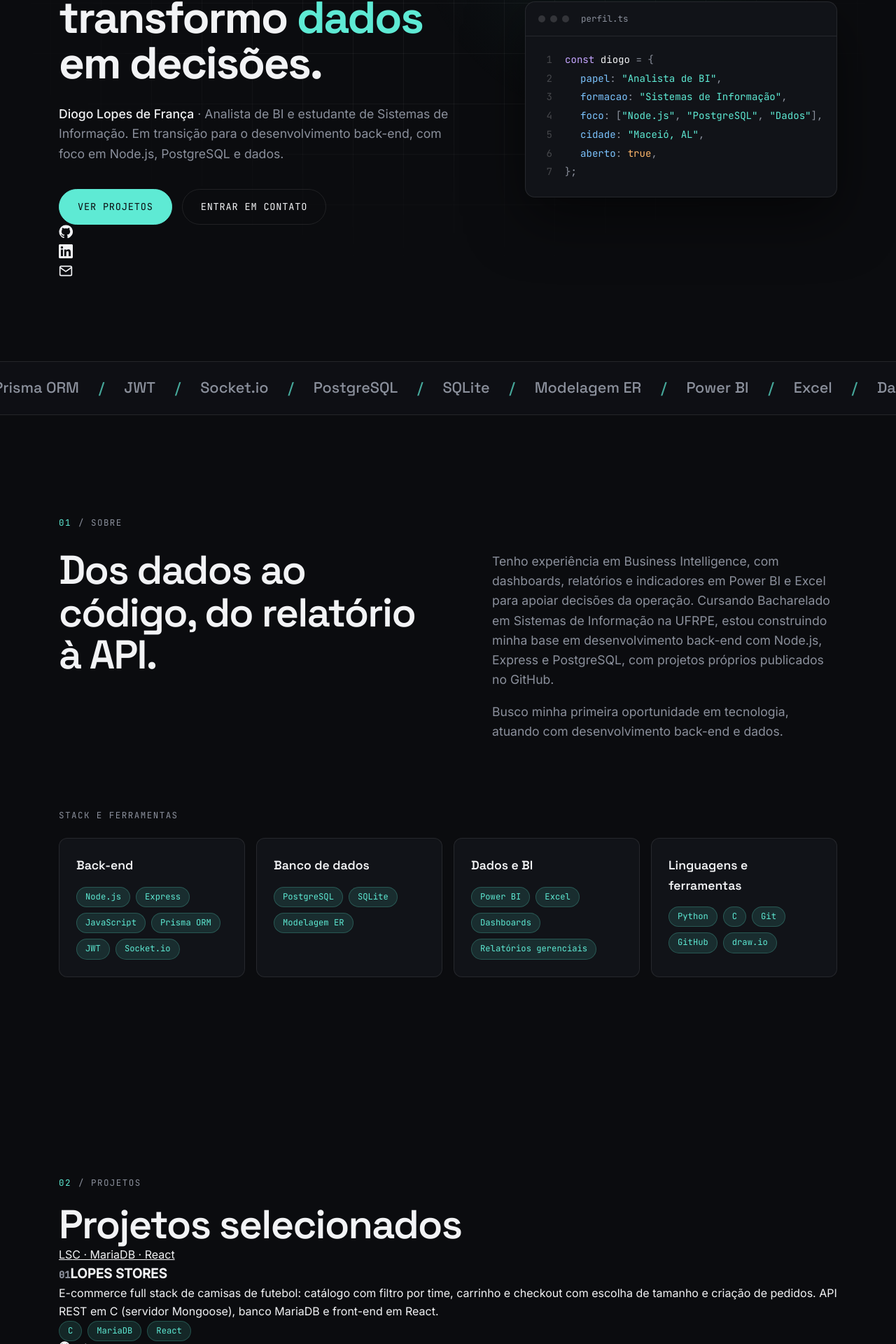
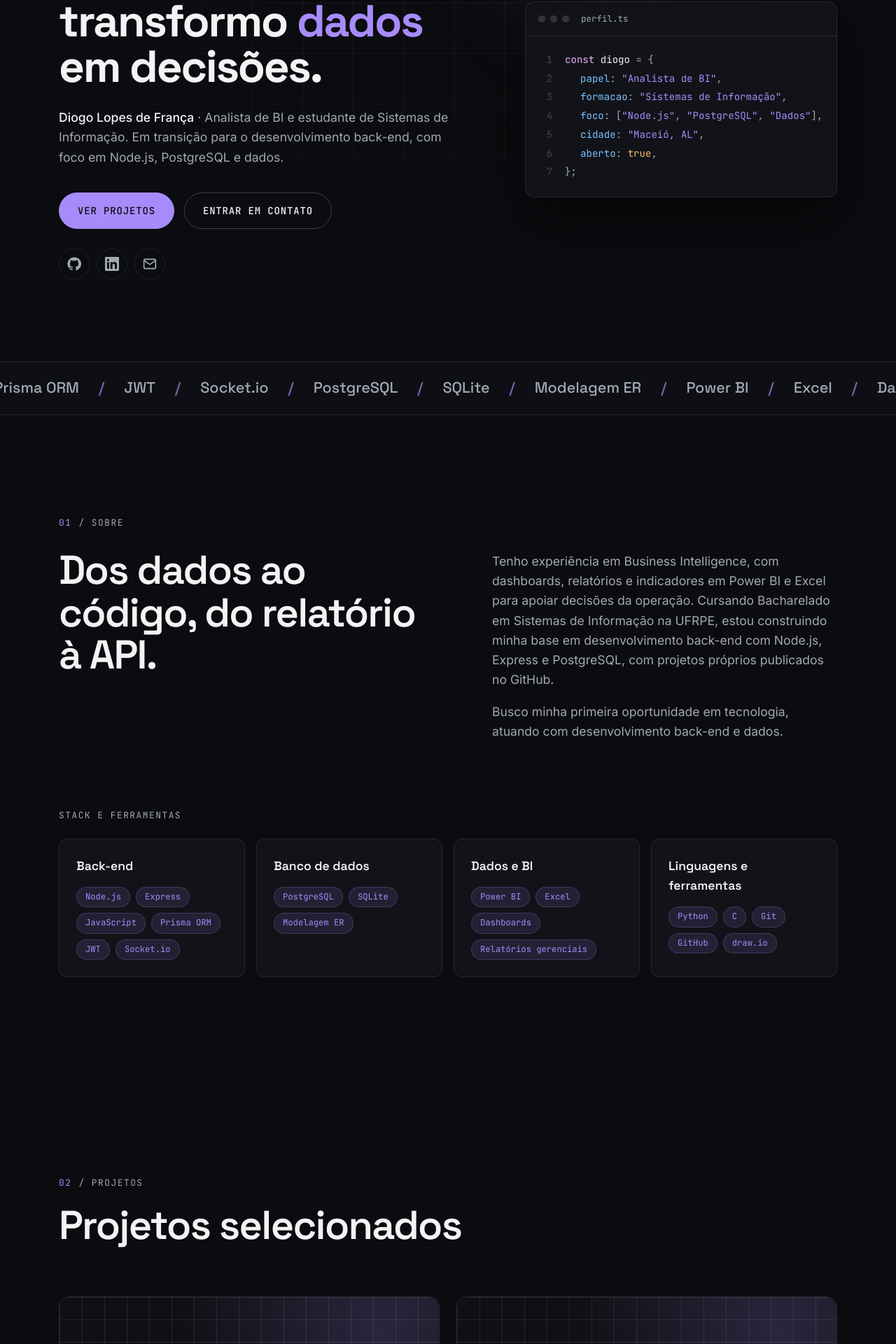
Before and after one commit to dioguinholf/MEU-PORTIFOLIO, a Next.js app: page / in a window 1280 px wide. Shown: the part 284-2204 px from the top of the page at 70% size. Built offline with nearby package versions, Linux system fonts and the light colour scheme.

Commit message:
style: troca o destaque para roxo, melhora o contraste e estiliza os novos componentes

```diff
--- a/app/globals.css
+++ b/app/globals.css
@@ -6,9 +6,9 @@
   --surface: #111318;
   --line: rgba(255, 255, 255, 0.09);
   --text: #f2f3f5;
-  --muted: #8b909c;
-  --accent: #5eead4; /* verde-água: único destaque do site */
-  --accent-soft: rgba(94, 234, 212, 0.12);
+  --muted: #a3a8b3; /* cinza mais claro: melhor leitura sobre o fundo escuro */
+  --accent: #a78bfa; /* roxo: único destaque do site */
+  --accent-soft: rgba(167, 139, 250, 0.12);
 
   --font-display: "Space Grotesk", "Arial Narrow", sans-serif;
   --font-body: "Inter", system-ui, sans-serif;
@@ -97,7 +97,7 @@ button:focus-visible {
   pointer-events: none;
   background: radial-gradient(
     520px circle at var(--mx, 70%) var(--my, 20%),
-    rgba(94, 234, 212, 0.07),
+    rgba(167, 139, 250, 0.07),
     transparent 60%
   );
 }
@@ -114,7 +114,7 @@ footer {
   align-items: center;
   gap: 10px;
   font-family: var(--font-mono);
-  font-size: 0.78rem;
+  font-size: 0.8rem;
   letter-spacing: 0.12em;
   text-transform: uppercase;
   color: var(--muted);
@@ -136,10 +136,17 @@ footer {
   justify-content: space-between;
   align-items: center;
   padding: 0 var(--gutter);
-  background: rgba(11, 12, 15, 0.7);
+  background: rgba(11, 12, 15, 0.35);
   backdrop-filter: blur(14px);
-  border-bottom: 1px solid var(--line);
+  border-bottom: 1px solid transparent;
   z-index: 9999;
+  transition: background 0.3s, border-color 0.3s;
+}
+
+/* Depois de rolar um pouco, a barra fica mais sólida para não brigar com o conteúdo */
+.navbar.scrolled {
+  background: rgba(11, 12, 15, 0.85);
+  border-bottom-color: var(--line);
 }
 
 .logo {
@@ -157,12 +164,14 @@ footer {
 
 .nav-links {
   display: flex;
-  gap: 36px;
+  align-items: center;
+  gap: 32px;
 }
 
 .nav-links a {
+  position: relative;
   font-family: var(--font-mono);
-  font-size: 0.82rem;
+  font-size: 0.875rem;
   letter-spacing: 0.08em;
   text-transform: uppercase;
   text-decoration: none;
@@ -171,7 +180,38 @@ footer {
 }
 
 .nav-links a:hover {
+  color: var(--text);
+}
+
+/* Seção atual: texto claro e um tracinho verde embaixo */
+.nav-links a[aria-current="true"] {
+  color: var(--text);
+}
+
+.nav-links a[aria-current="true"]:not(.nav-cta)::after {
+  content: "";
+  position: absolute;
+  left: 0;
+  right: 0;
+  bottom: -6px;
+  height: 2px;
+  border-radius: 2px;
+  background: var(--accent);
+}
+
+/* "Contato" vira um botão: é a ação que mais importa para quem visita */
+.nav-links a.nav-cta {
+  padding: 9px 18px;
+  border: 1px solid rgba(167, 139, 250, 0.45);
+  border-radius: 999px;
   color: var(--accent);
+  transition: background 0.25s, color 0.25s;
+}
+
+.nav-links a.nav-cta:hover,
+.nav-links a.nav-cta[aria-current="true"] {
+  background: var(--accent);
+  color: var(--bg);
 }
 
 .menu-toggle {
@@ -211,7 +251,8 @@ footer {
    ========================================== */
 .hero {
   position: relative;
-  min-height: 100vh;
+  /* Em telas muito altas, limita a altura para não sobrar um vazio enorme */
+  min-height: min(100vh, 900px);
   display: flex;
   align-items: center;
   padding: calc(var(--nav-height) + 40px) 0 60px;
@@ -242,16 +283,16 @@ footer {
   height: 8px;
   border-radius: 50%;
   background: var(--accent);
-  box-shadow: 0 0 0 0 rgba(94, 234, 212, 0.6);
+  box-shadow: 0 0 0 0 rgba(167, 139, 250, 0.6);
   animation: pulse 2.2s infinite;
 }
 
 @keyframes pulse {
   70% {
-    box-shadow: 0 0 0 10px rgba(94, 234, 212, 0);
+    box-shadow: 0 0 0 10px rgba(167, 139, 250, 0);
   }
   100% {
-    box-shadow: 0 0 0 0 rgba(94, 234, 212, 0);
+    box-shadow: 0 0 0 0 rgba(167, 139, 250, 0);
   }
 }
 
@@ -288,10 +329,14 @@ footer {
 }
 
 .btn {
-  display: inline-block;
+  display: inline-flex;
+  align-items: center;
+  justify-content: center;
+  gap: 10px;
   padding: 14px 26px;
   font-family: var(--font-mono);
-  font-size: 0.85rem;
+  font-size: 0.875rem;
+  font-weight: 500;
   letter-spacing: 0.06em;
   text-transform: uppercase;
   text-decoration: none;
@@ -311,13 +356,37 @@ footer {
 }
 
 .btn-ghost {
-  border: 1px solid var(--line);
+  border: 1px solid rgba(255, 255, 255, 0.2);
   color: var(--text);
 }
 
 .btn-ghost:hover {
   border-color: var(--accent);
   color: var(--accent);
+}
+
+/* Ícones de GitHub, LinkedIn e e-mail logo abaixo dos botões */
+.hero-socials {
+  display: flex;
+  gap: 10px;
+  margin-top: 28px;
+}
+
+.hero-socials a {
+  display: grid;
+  place-items: center;
+  width: 44px;
+  height: 44px;
+  border: 1px solid var(--line);
+  border-radius: 50%;
+  color: var(--muted);
+  transition: color 0.25s, border-color 0.25s, transform 0.25s;
+}
+
+.hero-socials a:hover {
+  color: var(--accent);
+  border-color: rgba(167, 139, 250, 0.5);
+  transform: translateY(-2px);
 }
 
 /* Cartão de código */
@@ -380,7 +449,7 @@ footer {
 }
 
 .c-kw {
-  color: #c4a5ff;
+  color: #f0abfc;
 }
 .c-var {
   color: var(--text);
@@ -502,7 +571,7 @@ footer {
 }
 
 .skill-card:hover {
-  border-color: rgba(94, 234, 212, 0.4);
+  border-color: rgba(167, 139, 250, 0.4);
 }
 
 .skill-card h3 {
@@ -524,86 +593,192 @@ footer {
   font-size: 0.76rem;
   color: var(--accent);
   background: var(--accent-soft);
-  border: 1px solid rgba(94, 234, 212, 0.22);
+  border: 1px solid rgba(167, 139, 250, 0.22);
   border-radius: 999px;
 }
 
 /* ==========================================
    6. PROJETOS
    ========================================== */
-.project-list {
+/* Grade de cartões: 2 colunas no computador, 1 no celular */
+.project-grid {
+  display: grid;
+  grid-template-columns: repeat(2, minmax(0, 1fr));
+  gap: 24px;
   margin-top: clamp(40px, 6vw, 72px);
-  border-bottom: 1px solid var(--line);
 }
 
-.project-row {
-  display: grid;
-  grid-template-columns: 70px minmax(0, 1.4fr) minmax(0, 1fr);
-  gap: clamp(16px, 3vw, 40px);
-  align-items: start;
-  padding: 36px 14px;
-  border-top: 1px solid var(--line);
-  transition: background 0.3s;
+.project-card {
+  display: flex;
+  flex-direction: column;
+  height: 100%;
+  background: var(--surface);
+  border: 1px solid var(--line);
+  border-radius: 16px;
+  overflow: hidden;
+  transition: border-color 0.3s, transform 0.3s, box-shadow 0.3s;
 }
 
-.project-row:hover {
-  background: rgba(255, 255, 255, 0.025);
+.project-card:hover {
+  border-color: rgba(167, 139, 250, 0.35);
+  transform: translateY(-4px);
+  box-shadow: 0 24px 60px rgba(0, 0, 0, 0.45);
+}
+
+/* Área da imagem (proporção 16:10) */
+.project-thumb {
+  position: relative;
+  display: block;
+  aspect-ratio: 16 / 10;
+  overflow: hidden;
+  border-bottom: 1px solid var(--line);
+  background: #0e1014;
+}
+
+.project-thumb img {
+  width: 100%;
+  height: 100%;
+  object-fit: cover;
+  object-position: top;
+  display: block;
+  transition: transform 0.6s ease;
+}
+
+.project-card:hover .project-thumb img {
+  transform: scale(1.04);
+}
+
+/* Capa para projetos sem print */
+.project-cover {
+  position: absolute;
+  inset: 0;
+  display: flex;
+  flex-direction: column;
+  justify-content: flex-end;
+  gap: 8px;
+  padding: 28px;
+  background:
+    radial-gradient(circle at 85% 15%, rgba(167, 139, 250, 0.18), transparent 55%),
+    linear-gradient(var(--line) 1px, transparent 1px) 0 0 / 32px 32px,
+    linear-gradient(90deg, var(--line) 1px, transparent 1px) 0 0 / 32px 32px,
+    #0e1014;
+}
+
+.cover-monogram {
+  font-family: var(--font-display);
+  font-size: clamp(3.5rem, 7vw, 5.5rem);
+  font-weight: 700;
+  line-height: 1;
+  letter-spacing: -0.04em;
+  color: transparent;
+  -webkit-text-stroke: 1.5px rgba(167, 139, 250, 0.7);
+}
+
+.cover-stack {
+  font-family: var(--font-mono);
+  font-size: 0.8rem;
+  color: var(--muted);
+}
+
+.thumb-badge {
+  position: absolute;
+  top: 14px;
+  right: 14px;
+  display: inline-flex;
+  align-items: center;
+  gap: 6px;
+  padding: 4px 10px;
+  font-family: var(--font-mono);
+  font-size: 0.72rem;
+  letter-spacing: 0.06em;
+  text-transform: uppercase;
+  color: var(--accent);
+  background: rgba(11, 12, 15, 0.8);
+  border: 1px solid rgba(167, 139, 250, 0.35);
+  border-radius: 999px;
+  backdrop-filter: blur(6px);
+}
+
+.thumb-badge::before {
+  content: "";
+  width: 6px;
+  height: 6px;
+  border-radius: 50%;
+  background: var(--accent);
+}
+
+.project-body {
+  display: flex;
+  flex-direction: column;
+  gap: 14px;
+  flex: 1;
+  padding: 24px 26px 26px;
 }
 
 .project-index {
+  margin-right: 12px;
   font-family: var(--font-mono);
   font-size: 0.85rem;
-  color: var(--muted);
-  padding-top: 10px;
+  font-weight: 400;
+  letter-spacing: 0;
+  color: var(--accent);
+  vertical-align: middle;
+}
+
+.project-body h3 {
+  font-family: var(--font-display);
+  font-size: clamp(1.4rem, 2.4vw, 1.75rem);
+  font-weight: 600;
+  letter-spacing: -0.02em;
   transition: color 0.3s;
 }
 
-.project-row:hover .project-index,
-.project-row:hover h3 {
+.project-card:hover h3 {
   color: var(--accent);
 }
 
-.project-main h3 {
-  font-family: var(--font-display);
-  font-size: clamp(1.5rem, 3vw, 2.2rem);
-  font-weight: 600;
-  letter-spacing: -0.02em;
-  margin-bottom: 12px;
-  transition: color 0.3s;
+.project-body p {
+  color: var(--muted);
 }
 
-.project-main p {
-  color: var(--muted);
-  max-width: 560px;
-}
-
-.project-meta {
-  display: flex;
-  flex-direction: column;
-  gap: 20px;
-  padding-top: 8px;
-}
-
+/* Empurra os links para o rodapé do cartão, alinhando todos os cartões */
 .project-links {
   display: flex;
   flex-wrap: wrap;
-  gap: 22px;
+  gap: 10px;
+  margin-top: auto;
+  padding-top: 6px;
 }
 
 .project-links a {
+  display: inline-flex;
+  align-items: center;
+  gap: 8px;
+  padding: 9px 16px;
   font-family: var(--font-mono);
-  font-size: 0.82rem;
+  font-size: 0.8rem;
   letter-spacing: 0.06em;
   text-transform: uppercase;
   text-decoration: none;
-  border-bottom: 1px solid var(--line);
-  padding-bottom: 3px;
-  transition: color 0.25s, border-color 0.25s;
+  border: 1px solid rgba(255, 255, 255, 0.18);
+  border-radius: 999px;
+  transition: color 0.25s, border-color 0.25s, background 0.25s;
 }
 
 .project-links a:hover {
   color: var(--accent);
   border-color: var(--accent);
+}
+
+.project-links a.link-primary {
+  background: var(--accent);
+  border-color: var(--accent);
+  color: var(--bg);
+}
+
+.project-links a.link-primary:hover {
+  background: transparent;
+  color: var(--accent);
 }
 
 /* ==========================================
@@ -636,13 +811,42 @@ footer {
   font-weight: 500;
   text-decoration: none;
   color: var(--accent);
-  border-bottom: 1px solid rgba(94, 234, 212, 0.35);
+  border-bottom: 1px solid rgba(167, 139, 250, 0.35);
   padding-bottom: 4px;
   word-break: break-all;
   transition: border-color 0.25s;
 }
 
 .contact-email:hover {
+  border-color: var(--accent);
+}
+
+.contact-email-row {
+  display: flex;
+  flex-wrap: wrap;
+  align-items: center;
+  gap: 16px 20px;
+}
+
+.copy-btn {
+  display: inline-flex;
+  align-items: center;
+  gap: 8px;
+  padding: 10px 16px;
+  font-family: var(--font-mono);
+  font-size: 0.8rem;
+  letter-spacing: 0.06em;
+  text-transform: uppercase;
+  color: var(--text);
+  background: transparent;
+  border: 1px solid rgba(255, 255, 255, 0.18);
+  border-radius: 999px;
+  cursor: pointer;
+  transition: color 0.25s, border-color 0.25s;
+}
+
+.copy-btn:hover {
+  color: var(--accent);
   border-color: var(--accent);
 }
 
@@ -653,6 +857,9 @@ footer {
 }
 
 .contact-links a {
+  display: inline-flex;
+  align-items: center;
+  gap: 10px;
   font-family: var(--font-mono);
   font-size: 0.85rem;
   letter-spacing: 0.08em;
@@ -731,14 +938,16 @@ footer {
     gap: 22px;
   }
 
-  .project-row {
-    grid-template-columns: 1fr;
-    gap: 14px;
-    padding: 28px 0;
+  .nav-links a[aria-current="true"]:not(.nav-cta)::after {
+    display: none;
   }
 
-  .project-index {
-    padding-top: 0;
+  .nav-links a.nav-cta {
+    display: inline-block;
+  }
+
+  .project-grid {
+    grid-template-columns: 1fr;
   }
 }
 
@@ -768,7 +977,19 @@ footer {
   }
 
   .hidden-scroll,
-  .btn {
+  .btn,
+  .project-card,
+  .project-thumb img,
+  .hero-socials a {
     transition: none;
   }
+
+  .project-card:hover,
+  .hero-socials a:hover {
+    transform: none;
+  }
+
+  .project-card:hover .project-thumb img {
+    transform: none;
+  }
 }
```
Also changed, not shown: app/icon.svg.
